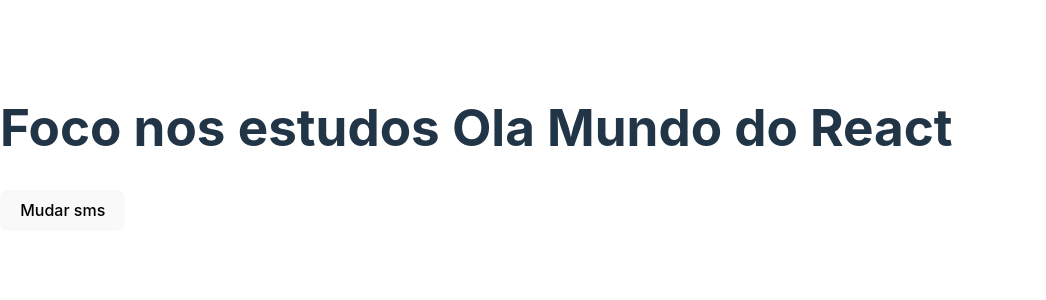
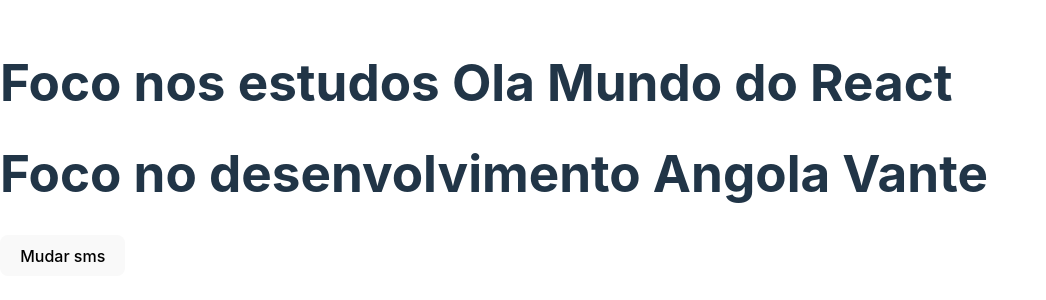
Before and after one commit to EdsonGaspar/App-react, a React (Vite) app: page / in a window 1280 px wide. Shown: the part 252-552 px from the top of the page, without its empty margins (0-1046 px from the left). Built offline with nearby package versions, Linux system fonts and the light colour scheme.

Commit message:
Mostrando a diferenca entre uma vaiavel normal e um useState, um useState actualiza o componente renderizado na tela a cada mudanca diferente de usar uma variavel normal.

```diff
--- a/src/App.jsx
+++ b/src/App.jsx
@@ -2,13 +2,17 @@ import { useState } from "react";
 
 function App() {
   const [message, setMessage] = useState("Ola Mundo do React");
+  let text = "Angola Vante";
   // setMessage("Vou ser melhor nesse mambo");
   const newMessage = () => {
+    text = "Pais vai mudar para melhor, a dona Claudia acredita nisso.";
     setMessage("Serei bom nesse mambo");
+    console.log(text);
   };
   return (
     <div>
       <h1>Foco nos estudos {message}</h1>
+      <h1>Foco no desenvolvimento {text}</h1>
       <button onClick={newMessage}>Mudar sms</button>
     </div>
   );
```
